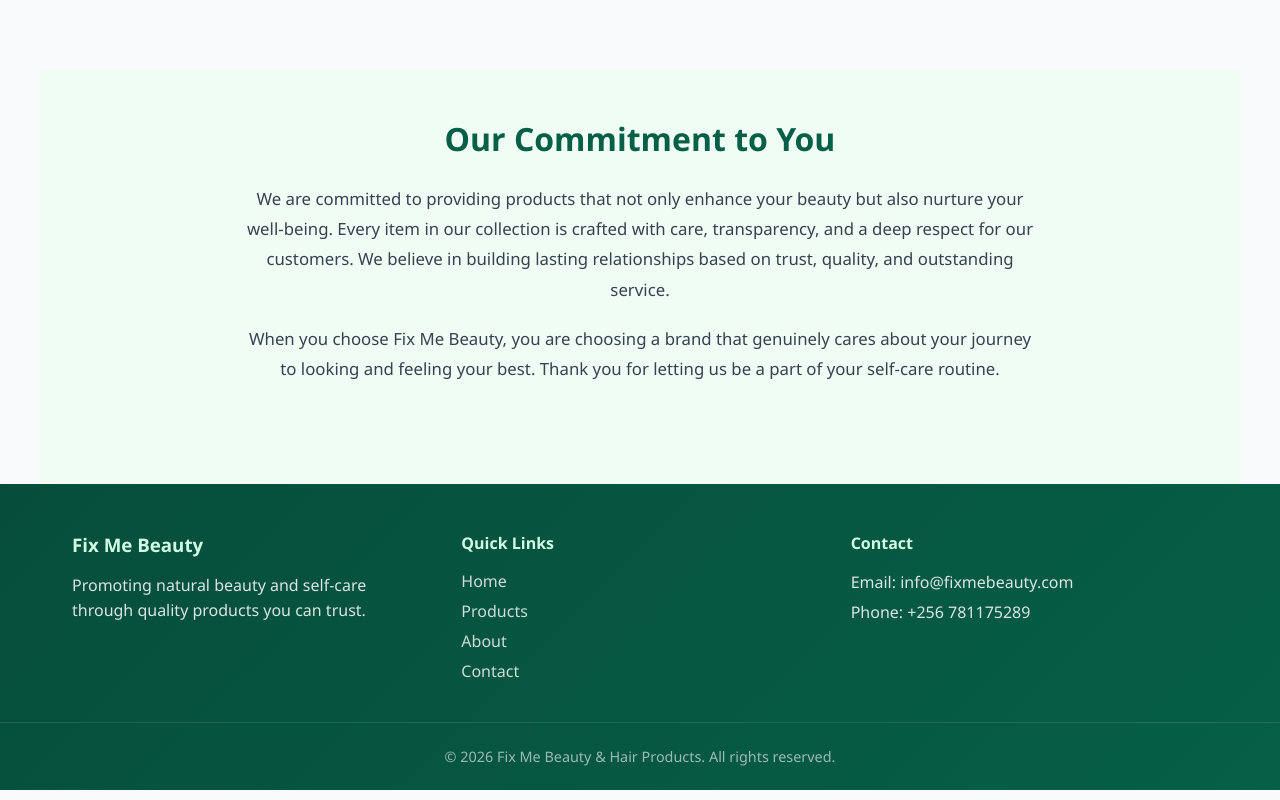
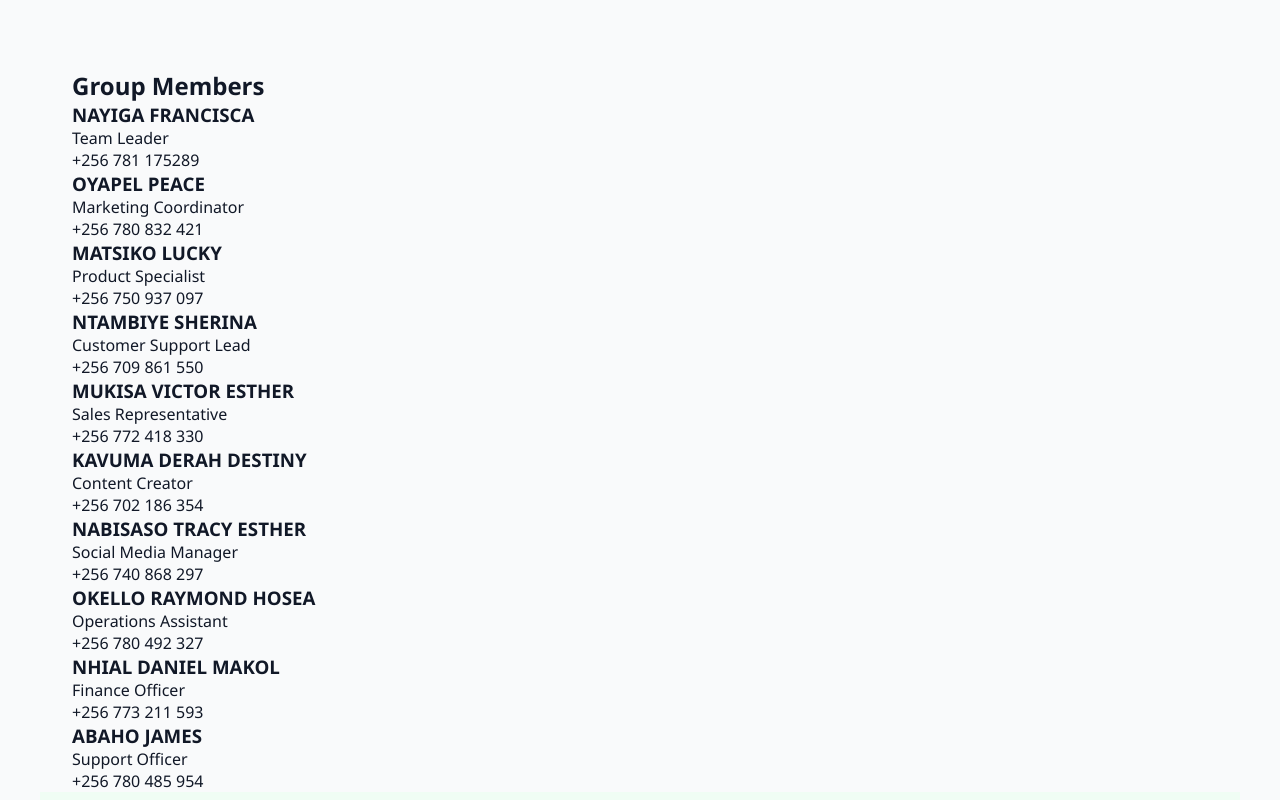
Before and after one commit to nhialmakol262/fixmebeauty, a React (Create React App) app: page /about in a window 1280 px wide. Shown: the part 1160-1960 px from the top of the page. Built offline with nearby package versions, Linux system fonts and the light colour scheme.

Commit message:
Added group members

```diff
--- a/src/pages/About.js
+++ b/src/pages/About.js
@@ -18,6 +18,59 @@ function About() {
     {
       title: 'Sustainability',
       desc: 'We are committed to eco-friendly packaging and sustainable practices that protect our planet.',
+    },
+  ];
+
+  const groupMembers = [
+    {
+      name: 'NAYIGA FRANCISCA',
+      position: 'Team Leader',
+      phone: '+256 781 175289',
+    },
+    {
+      name: 'OYAPEL PEACE',
+      position: 'Marketing Coordinator',
+      phone: '+256 780 832 421',
+    },
+    {
+      name: 'MATSIKO LUCKY',
+      position: 'Product Specialist',
+      phone: '+256 750 937 097',
+    },
+    {
+      name: 'NTAMBIYE SHERINA',
+      position: 'Customer Support Lead',
+      phone: '+256 709 861 550',
+    },
+    {
+      name: 'MUKISA VICTOR ESTHER',
+      position: 'Sales Representative',
+      phone: '+256 772 418 330',
+    },
+    {
+      name: 'KAVUMA DERAH DESTINY',
+      position: 'Content Creator',
+      phone: '+256 702 186 354',
+    },
+    {
+      name: 'NABISASO TRACY ESTHER',
+      position: 'Social Media Manager',
+      phone: '+256 740 868 297',
+    },
+    {
+      name: 'OKELLO RAYMOND HOSEA',
+      position: 'Operations Assistant',
+      phone: '+256 780 492 327',
+    },
+    {
+      name: 'NHIAL DANIEL MAKOL',
+      position: 'Finance Officer',
+      phone: '+256 773 211 593',
+    },
+    {
+      name: 'ABAHO JAMES',
+      position: 'Support Officer',
+      phone: '+256 780 485 954',
     },
   ];
 
@@ -60,6 +113,20 @@ function About() {
           </div>
         </section>
 
+        {/* Group Members Section */}
+        <section className="about-members">
+          <h2>Group Members</h2>
+          <div className="members-grid">
+            {groupMembers.map((member) => (
+              <div key={member.phone} className="member-card">
+                <h3>{member.name}</h3>
+                <p className="member-position">{member.position}</p>
+                <p className="member-phone">{member.phone}</p>
+              </div>
+            ))}
+          </div>
+        </section>
+
         {/* Commitment Section */}
         <section className="about-commitment">
           <div className="commitment-content">
```
